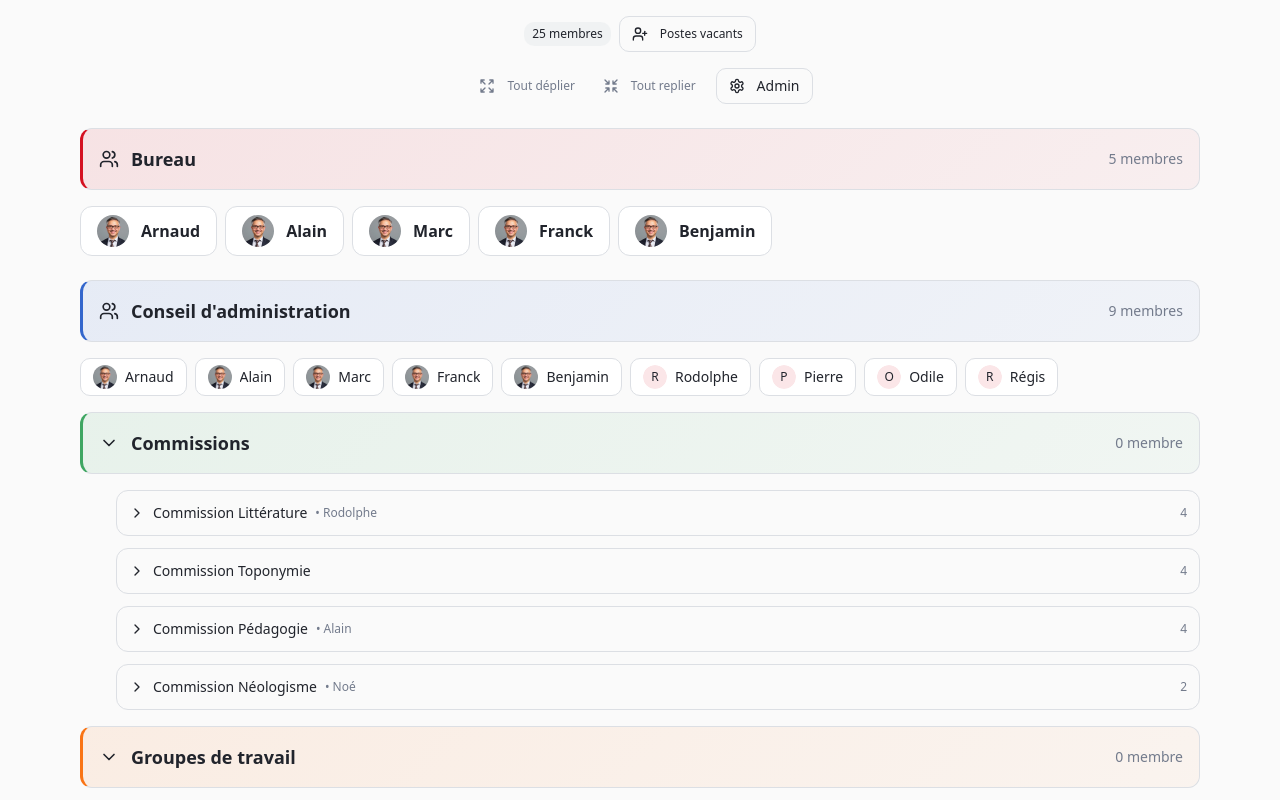
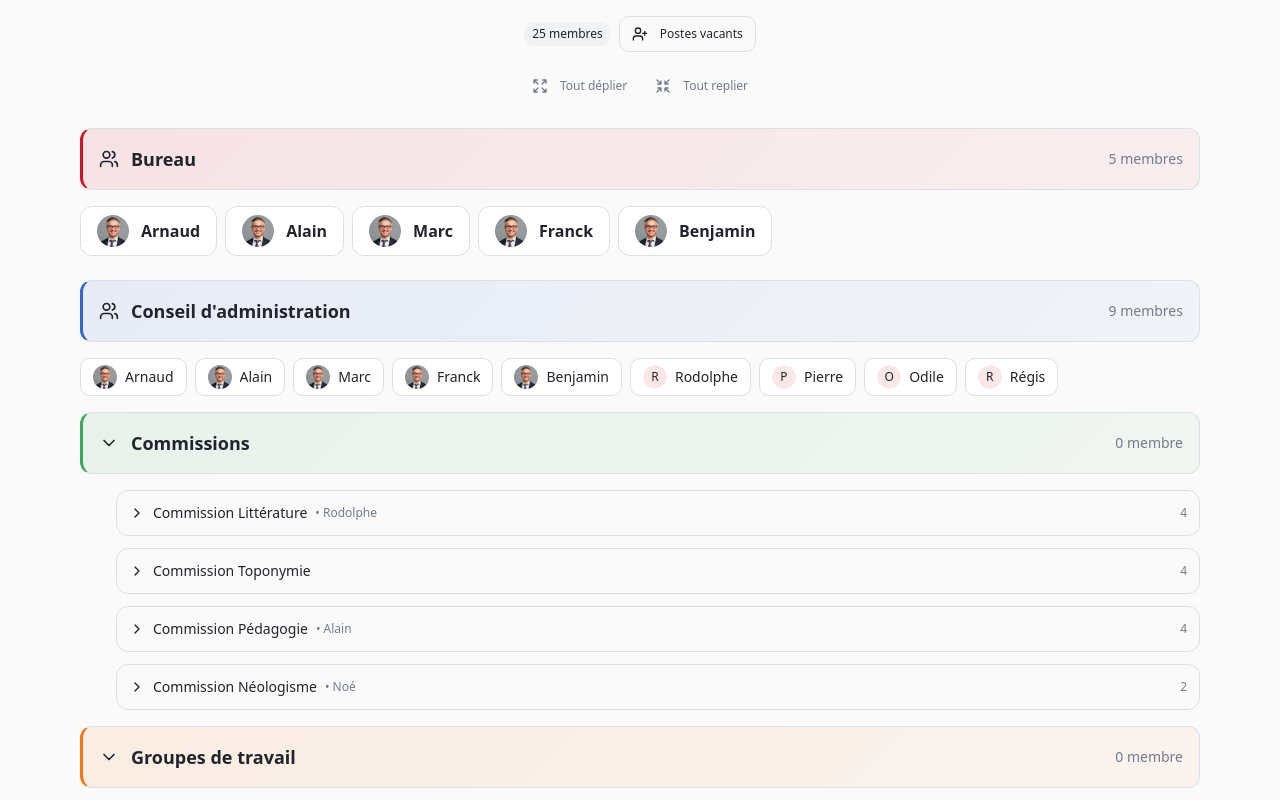
Before and after one commit to monodf-beep/savoyard-connect, a React (Vite) app: page / in a window 1280 px wide. Shown: the top 800 px of the page. Built offline with nearby package versions, Linux system fonts and the light colour scheme.

Commit message:
Fix: Conditionally show admin button
The admin button is now only visible when the user is on the WordPress admin page (`/wp-admin/`).

```diff
--- a/src/components/Organigramme.tsx
+++ b/src/components/Organigramme.tsx
@@ -7,6 +7,7 @@ import { SectionForm } from './SectionForm';
 import { Button } from './ui/button';
 import { Settings, Eye, ExpandIcon as Expand, ShrinkIcon as Shrink, Plus, UserPlus, FolderPlus } from 'lucide-react';
 import { Badge } from './ui/badge';
+import { useIsWordPressAdmin } from '../utils/wordpress';
 
 interface OrganigrammeProps {
   data: OrganigrammeData;
@@ -23,6 +24,7 @@ export const Organigramme: React.FC<OrganigrammeProps> = ({
   const [people, setPeople] = useState<Person[]>(data.people);
   const [selectedPerson, setSelectedPerson] = useState<Person | null>(null);
   const [isSidebarOpen, setIsSidebarOpen] = useState(false);
+  const isWPAdmin = useIsWordPressAdmin();
   const [adminMode, setAdminMode] = useState<AdminMode>({ isActive: isAdminMode });
   const [isPersonFormOpen, setIsPersonFormOpen] = useState(false);
   const [isSectionFormOpen, setIsSectionFormOpen] = useState(false);
@@ -263,6 +265,8 @@ export const Organigramme: React.FC<OrganigrammeProps> = ({
             </>
           )}
 
+          {/* Bouton Admin visible uniquement dans WordPress admin */}
+          {isWPAdmin && (
             <Button
               onClick={toggleAdminMode}
               variant={adminMode.isActive ? "default" : "outline"}
@@ -281,6 +285,7 @@ export const Organigramme: React.FC<OrganigrammeProps> = ({
                 </>
               )}
             </Button>
+          )}
         </div>
       </div>
 
--- /dev/null
+++ b/src/utils/wordpress.ts
@@ -0,0 +1,28 @@
+/**
+ * Vérifie si l'utilisateur est actuellement sur l'interface d'administration WordPress
+ */
+export const isWordPressAdmin = (): boolean => {
+  // Vérifier si on est dans un iframe (le cas typique quand intégré dans WordPress)
+  if (window.self !== window.top) {
+    try {
+      // Essayer d'accéder à l'URL du parent
+      const parentUrl = window.parent.location.href;
+      return parentUrl.includes('/wp-admin/');
+    } catch (error) {
+      // Si on ne peut pas accéder à l'URL du parent (cross-origin),
+      // on peut vérifier le référent
+      const referrer = document.referrer;
+      return referrer.includes('/wp-admin/');
+    }
+  }
+
+  // Si on n'est pas dans un iframe, vérifier l'URL actuelle
+  return window.location.href.includes('/wp-admin/');
+};
+
+/**
+ * Hook personnalisé pour vérifier le statut WordPress Admin
+ */
+export const useIsWordPressAdmin = (): boolean => {
+  return isWordPressAdmin();
+};
```
Lines whose indentation alone changed are shown as unchanged.
